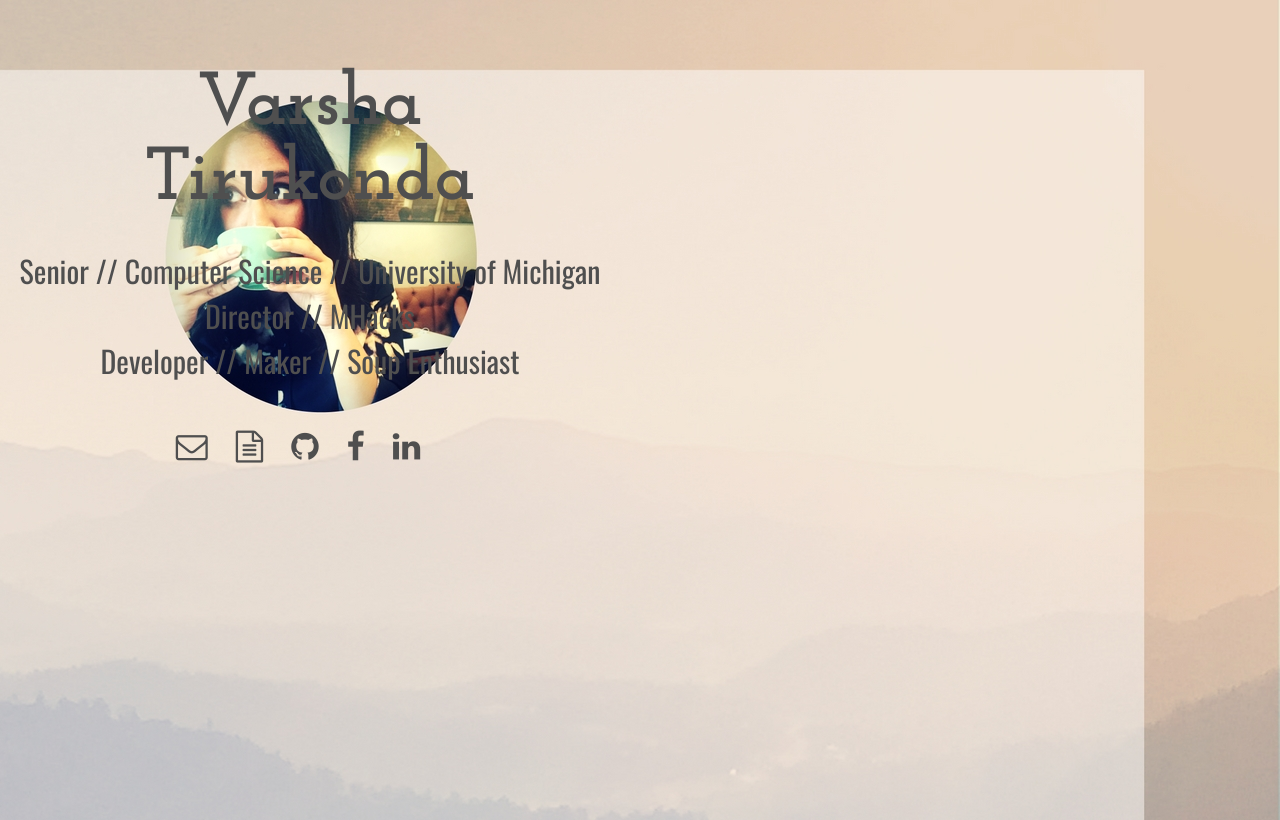
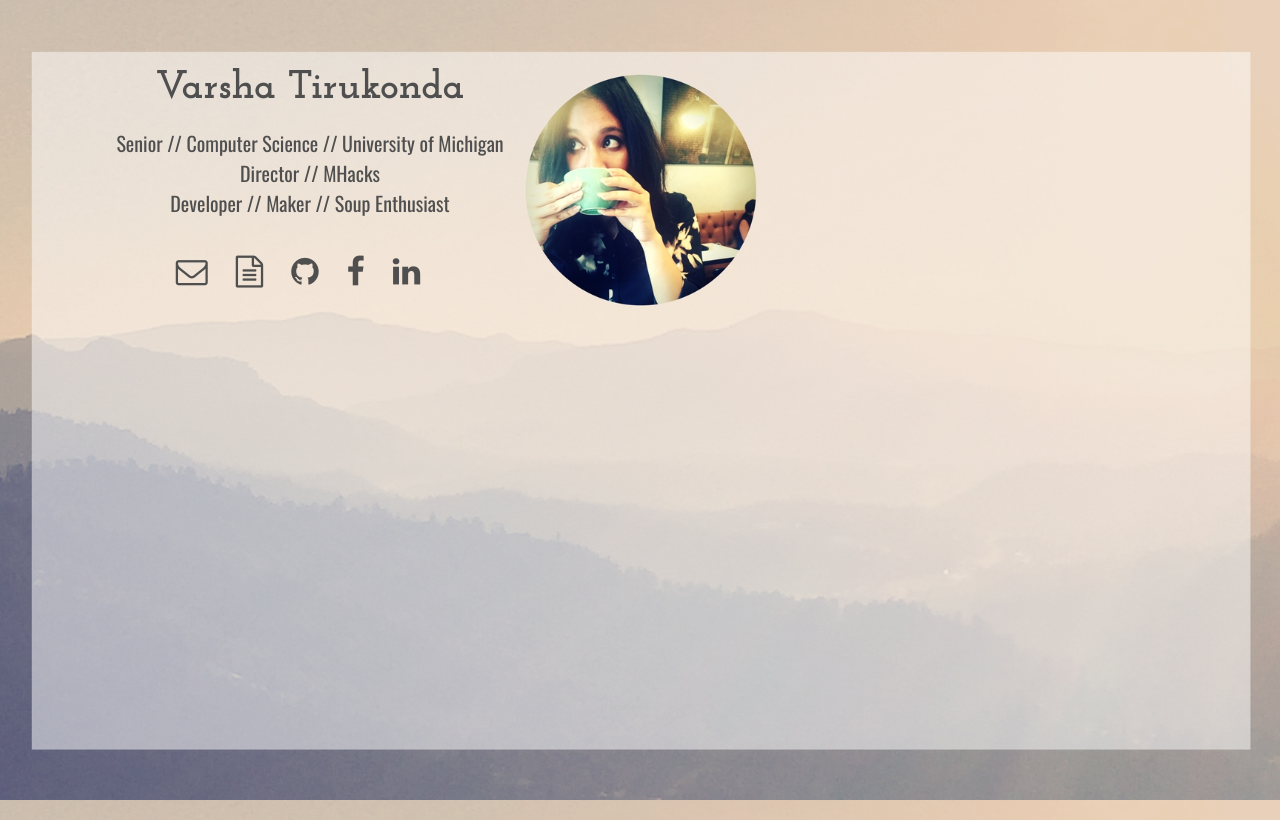
Before and after one commit to vrtiruko/vrtiruko.github.io, a plain HTML site: page index.html in a window 1280 px wide. Drawn offline with nearby package versions, Linux system fonts and the light colour scheme.

Commit message:
style changes

```diff
--- a/css/style.css
+++ b/css/style.css
@@ -5,13 +5,17 @@
 	min-height: 100%;
 }
 
+html {
+  background: url('/assets/fullbg.jpg') no-repeat center center fixed;
+  -webkit-background-size: cover;
+  -moz-background-size: cover;
+  -o-background-size: cover;
+  background-size: cover;
+}
+
 body {
 	height: 100%;
 	margin: 20px auto;
-	background-image: url('/assets/fullbg.jpg');
-	background-repeat: no-repeat;
-	background-position: top right;
-	overflow: hidden;
 }
 
 #section {
@@ -23,7 +27,7 @@
 h1{
 	text-align: center;
 	font-family: 'Josefin Slab', serif;
-	font-size: 75px;
+	font-size: 40px;
 	color: #4f4f4f;
 	margin: 20px 40px;
 
@@ -32,7 +36,7 @@
 p{
 	text-align: center;
 	font-family: 'Oswald', sans-serif;
-	font-size: 30px;
+	font-size: 20px;
 	color: #4f4f4f;
 }
 
```
